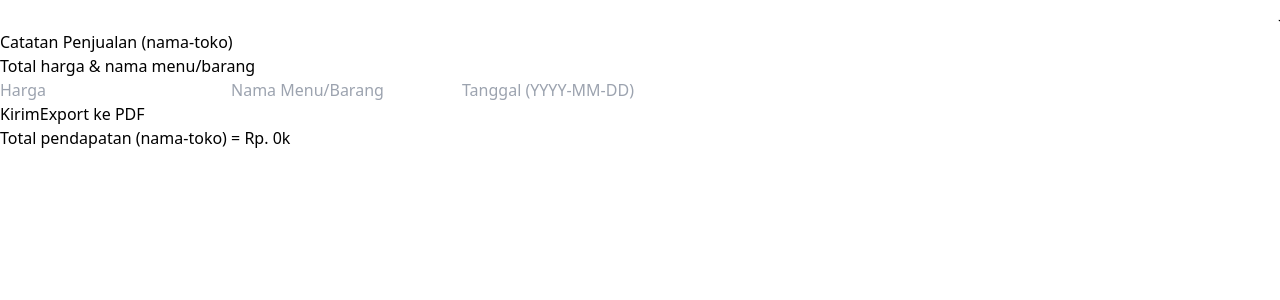
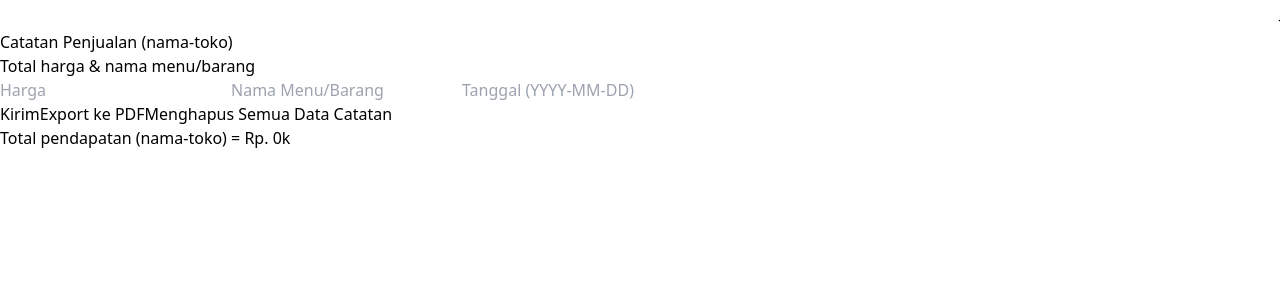
Before and after one commit to kodeman274/catatan-pendapatan-penjualan, a React (Vite) app: page / in a window 1280 px wide. Shown: the top 300 px of the page. Built offline with nearby package versions, Linux system fonts and the light colour scheme.

Commit message:
add feature button for RemoveAllData

```diff
--- a/src/App.jsx
+++ b/src/App.jsx
@@ -1,7 +1,6 @@
 import React, { useState, useEffect } from "react";
-import jsPDF  from "jspdf";
-import 'jspdf-autotable';
-
+import jsPDF from "jspdf";
+import "jspdf-autotable";
 
 const STORAGE_KEY = "ayamTaliwangSales";
 
@@ -15,7 +14,8 @@ export default function App() {
   });
 
   const [totalIncome, setTotalIncome] = useState(() => {
-    const storedTotalIncome = parseFloat(localStorage.getItem("totalIncome")) || 0;
+    const storedTotalIncome =
+      parseFloat(localStorage.getItem("totalIncome")) || 0;
     return storedTotalIncome;
   });
 
@@ -38,7 +38,7 @@ export default function App() {
   const handlePriceChange = (e) => {
     const rawValue = e.target.value;
     // Menghapus karakter selain angka, koma, dan titik
-    const cleanedValue = rawValue.replace(/[^\d.,]/g, '');
+    const cleanedValue = rawValue.replace(/[^\d.,]/g, "");
 
     // Menguji apakah nilai setelah dibersihkan adalah angka yang valid
     if (!isNaN(cleanedValue)) {
@@ -68,16 +68,35 @@ export default function App() {
       setMenu("");
       setDate("");
     } else {
-      alert("Format inputnya salah. Harap masukkan harga dan menu dengan benar.");
+      alert(
+        "Format inputnya salah. Harap masukkan harga dan menu dengan benar."
+      );
     }
   };
 
   const handleRemoveSale = (index) => {
-    const confirmRemove = window.confirm("Apakah Anda yakin ingin menghapus penjualan ini?");
+    const confirmRemove = window.confirm(
+      "Apakah Anda yakin ingin menghapus penjualan ini?"
+    );
     if (confirmRemove) {
       const removedSale = sales[index];
       setSales((prevSales) => prevSales.filter((_, i) => i !== index));
       setTotalIncome((prevIncome) => prevIncome - removedSale.price);
+    }
+  };
+
+  const handleRemoveAllData = () => {
+    const confirmRemoveAll = window.confirm(
+      "apakah ada yakin mengahapus semua data ini"
+    );
+    if (confirmRemoveAll) {
+      // Menghapus semua data penjualan
+      setSales([]);
+      // Menghapus data dari local storage
+      setTotalIncome(0);
+
+      localStorage.removeItem(STORAGE_KEY);
+      localStorage.removeItem("totalIncome");
     }
   };
 
@@ -87,7 +106,7 @@ export default function App() {
 
     // Tambahkan header tabel
     const headers = ["Harga", "Nama Menu/Barang", "Tanggal"];
-    const data = sales.map(sale => [`${sale.price}k`, sale.menu, sale.date]);
+    const data = sales.map((sale) => [`${sale.price}k`, sale.menu, sale.date]);
 
     // Tambahkan tabel ke PDF
     doc.autoTable({
@@ -97,7 +116,11 @@ export default function App() {
     });
 
     // Tambahkan total pendapatan di akhir laporan
-    doc.text("Total Pendapatan: Rp. " + totalIncome.toString() + "k", 10, doc.autoTable.previous.finalY + 10);
+    doc.text(
+      "Total Pendapatan: Rp. " + totalIncome.toString() + "k",
+      10,
+      doc.autoTable.previous.finalY + 10
+    );
 
     // Simpan PDF
     doc.save("laporan-penjualan.pdf");
@@ -159,6 +182,13 @@ export default function App() {
           >
             Export ke PDF
           </button>
+          <button
+            type="button"
+            onClick={handleRemoveAllData}
+            className="w-full bg-indigo-800 text-white p-2 rounded-md mt-4"
+          >
+            Menghapus Semua Data Catatan
+          </button>
         </form>
 
         {sales.map((sale, index) => (
@@ -179,12 +209,19 @@ export default function App() {
               className="text-indigo-800"
               onClick={() => {
                 // Implement edit logic here
-                const updatedSale = prompt("Edit the sale name:", `${sale.menu}`);
+                const updatedSale = prompt(
+                  "Edit the sale name:",
+                  `${sale.menu}`
+                );
                 if (updatedSale) {
                   // Update the sales array
                   setSales((prevSales) => {
                     const updatedSales = [...prevSales];
-                    updatedSales[index] = { price: sale.price, menu: updatedSale, date: sale.date };
+                    updatedSales[index] = {
+                      price: sale.price,
+                      menu: updatedSale,
+                      date: sale.date,
+                    };
                     return updatedSales;
                   });
                 }
```
Also changed, not shown: 1 other file (tests, documents, lock files or other folders). Lines whose indentation alone changed are shown as unchanged.
